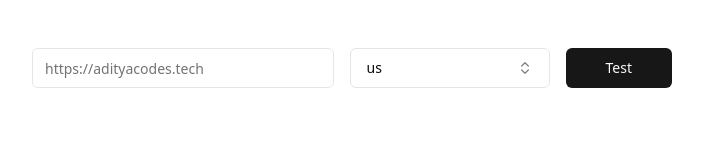
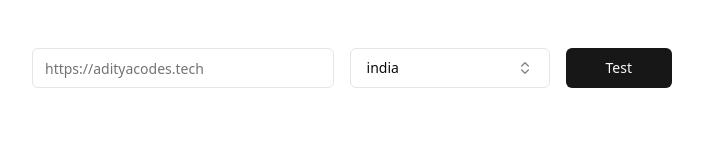
Before and after one commit to Aditya-A-G/Testify, a Next.js app in the folder apps/web/: page / in a window 1280 px wide. Shown: the top 160 px of the page, without its empty margins (288-991 px from the left). Built offline with nearby package versions, Linux system fonts and the light colour scheme.

Commit message:
update default selected region
Signed-off-by: Aditya Ghadge <adityaghadge360@gmail.com>

```diff
--- a/apps/web/components/InputForm.tsx
+++ b/apps/web/components/InputForm.tsx
@@ -52,7 +52,7 @@ export function InputForm() {
     resolver: zodResolver(FormSchema),
     defaultValues: {
       websiteUrl: "",
-      region: "us",
+      region: "india",
     },
   });
 
```
